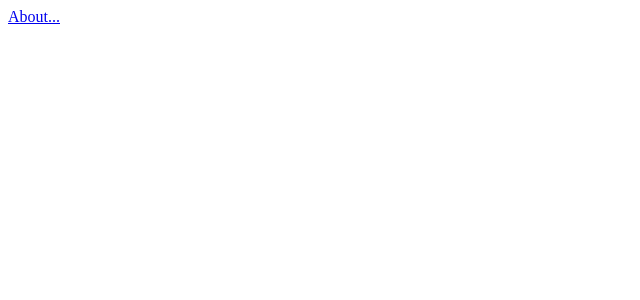
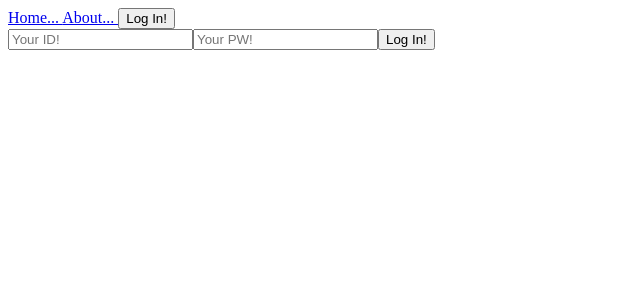
Before and after one commit to harry7435/Vue_pratice, a Vue app: page /login in a window 1280 px wide. Before the commit this address had no page. Shown: the top 300 px of the page, without its empty margins (0-640 px from the left). Built offline with nearby package versions, Linux system fonts and the light colour scheme.

Commit message:
vue-router-네비게이션

```diff
--- a/package.json
+++ b/package.json
@@ -27,6 +27,7 @@
   },
   "dependencies": {
     "vue": "^3.2.36",
-    "vue-router": "^4.0.13"
+    "vue-router": "^4.0.13",
+    "vuex": "^4.0.2"
   }
 }
--- a/src/App.vue
+++ b/src/App.vue
@@ -1,13 +1,41 @@
 <template>
+  <RouterLink to="/">
+    Home...
+  </RouterLink>
   <RouterLink to="/about">
     About...
   </RouterLink>
+  <button
+    v-if="!isLoggedIn"
+    @click="logIn">
+    Log In!
+  </button>
+  <button
+    v-else
+    @click="logOut">
+    Log Out!
+  </button>
   <RouterView />
 </template>
 
 <script>
 
 export default {
-
+  computed: {
+    isLoggedIn() {
+      return this.$store.state.user.isLoggedIn
+    }
+  },
+  created() {
+    this.$store.dispatch('user/initialize')
+  },
+  methods: {
+    logIn() {
+      this.$router.push('/login')
+    },
+    logOut() {
+      this.$store.dispatch('user/logOut')
+    }
+  }
 }
 </script>
--- a/src/main.js
+++ b/src/main.js
@@ -1,7 +1,10 @@
 import { createApp } from 'vue'
 import App from './App.vue'
+import store from '~/store'
 import router from '~/routes'
+import '~/routes/guards'
 
 const app = createApp(App)
+app.use(store)
 app.use(router)
 app.mount('#app')
--- /dev/null
+++ b/src/routes/Home.vue
@@ -0,0 +1,3 @@
+<template>
+  <h1>Home~</h1>
+</template>
--- /dev/null
+++ b/src/routes/LogIn.vue
@@ -0,0 +1,34 @@
+<template>
+  <form @submit.prevent>
+    <input
+      v-model="userID"
+      placeholder="Your ID!"
+      type="text" />
+    <input
+      v-model="userPW"
+      placeholder="Your PW!"
+      type="text" />
+    <button @click="logIn">
+      Log In!
+    </button>
+  </form>
+</template>
+
+<script>
+export default {
+    data() {
+        return {
+            userID: '',
+            userPW: ''
+        }
+    },
+    methods: {
+        logIn() {
+            this.$store.dispatch('user/logIn', {
+                id: this.userID,
+                pw: this.userPW
+            })
+        }
+    }
+}
+</script>
--- /dev/null
+++ b/src/routes/guards.js
@@ -0,0 +1,11 @@
+import router from './index'
+import store from '~/store'
+
+router.beforeEach((to) => {
+    if (to.meta.requiresAuth && !store.state.user.isLoggedIn) {
+        return {
+            path: '/login',
+            query: { redirect: to.fullPath }
+        }
+    }
+})
--- a/src/routes/index.js
+++ b/src/routes/index.js
@@ -1,12 +1,25 @@
 import { createRouter, createWebHistory } from 'vue-router'
+import Home from './Home'
 import About from './About'
+import LogIn from './LogIn'
 
 export default createRouter({
     history: createWebHistory(),
     routes: [
         {
+            path: '/',
+            component: Home
+        },
+        {
             path: '/about',
-            component: About
+            component: About,
+            meta: {
+                requiresAuth: true
+            }
+        },
+        {
+            path: '/login',
+            component: LogIn
         }
     ]
 })
--- /dev/null
+++ b/src/store/index.js
@@ -0,0 +1,8 @@
+import { createStore } from 'vuex'
+import user from './user'
+
+export default createStore({
+    modules: {
+        user
+    }
+})
--- /dev/null
+++ b/src/store/user.js
@@ -0,0 +1,43 @@
+import router from '~/routes'
+
+export default {
+    namespaced: true,
+    state() {
+        return {
+            isLoggedIn: false
+        }
+    },
+    mutations: {
+        updateLoggedIn(state, payload) {
+            state.isLoggedIn = payload
+        }
+    },
+    actions: {
+        initialize({commit}) {
+            if (localStorage.getItem('isLoggedIn')) {
+                commit('updateLoggedIn', true)
+            }
+        },
+        logIn({ commit }, payload) {
+            const { id, pw } = payload
+            if (id && pw) {
+                localStorage.setItem('isLoggedIn', true)
+                commit('updateLoggedIn', true)
+                const { redirect } = router.currentRoute.value.query
+                if (redirect) {
+                    router.push(redirect)
+                } else {
+                    router.push('/')
+                }
+            }
+        },
+        logOut({ commit }) {
+            localStorage.removeItem('isLoggedIn')
+            commit('updateLoggedIn', false)
+            const { requiresAuth } = router.currentRoute.value.meta
+            if (requiresAuth) {
+                router.push('/')
+            }
+        }
+    }
+}
```
Also changed, not shown: 1 other file (tests, documents, lock files or other folders).
